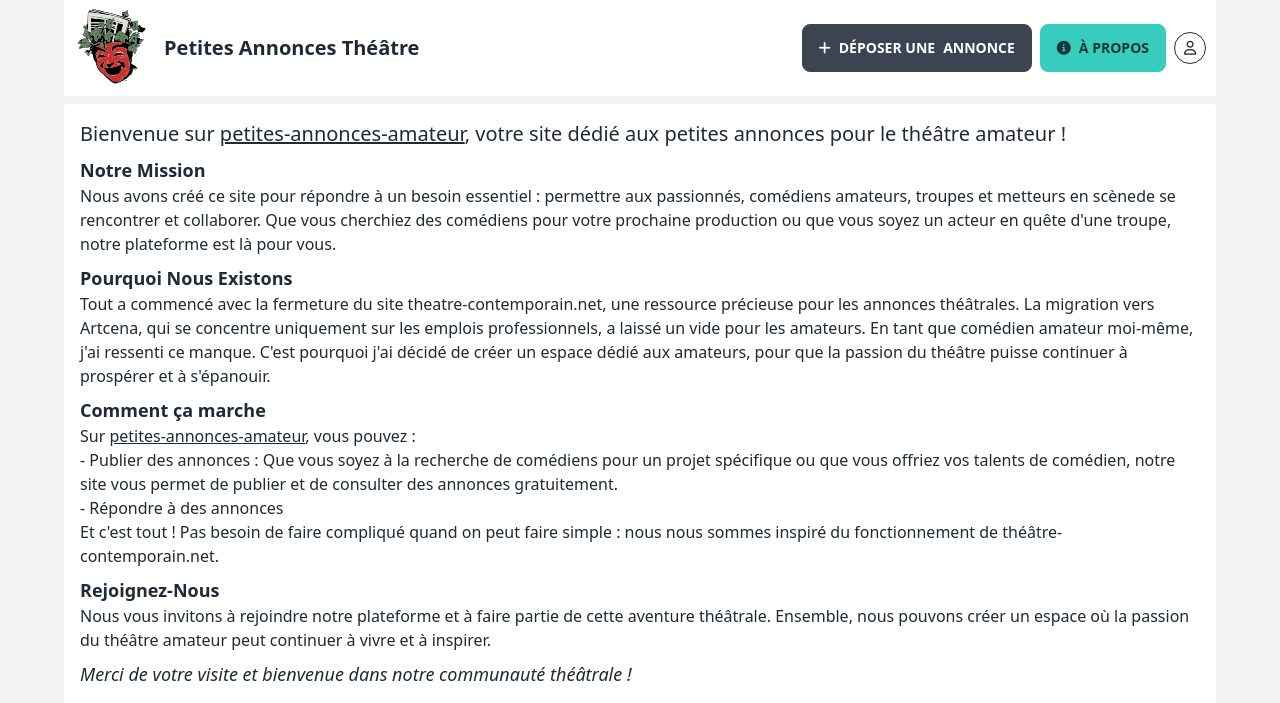
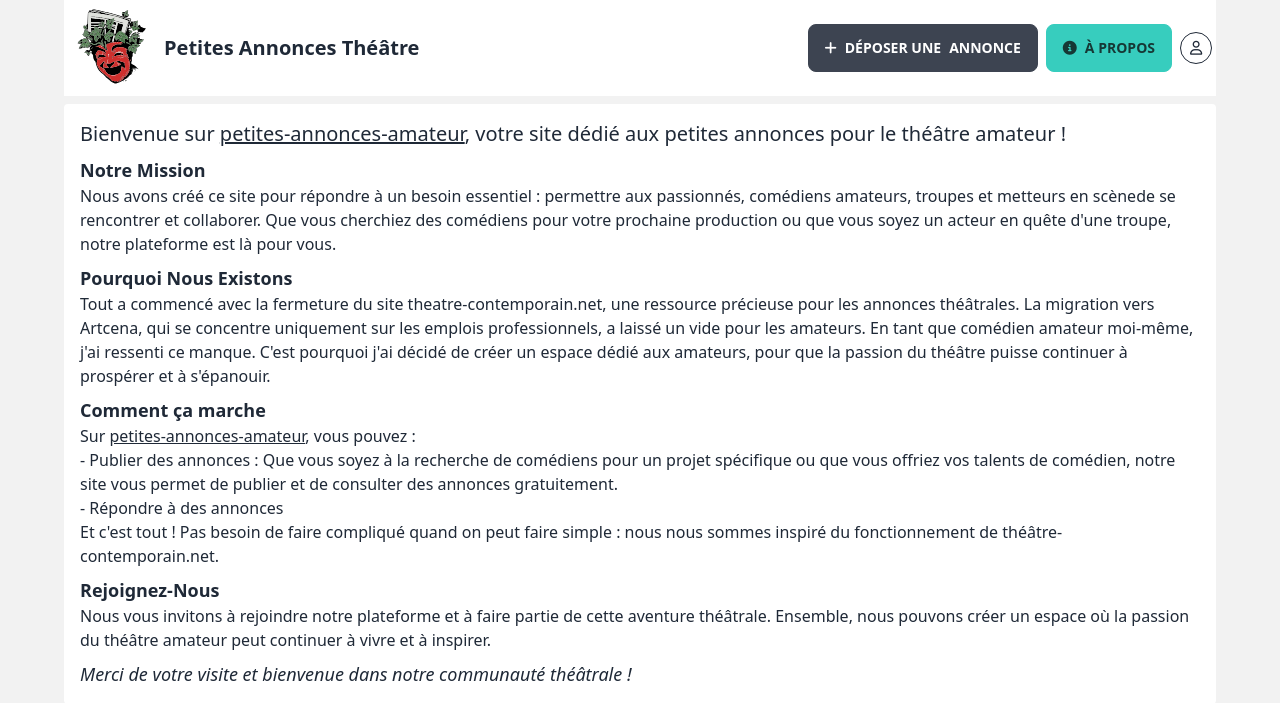
Before and after one commit to kenshuri/petites-annonces-theatre, a Django app: page /about in a window 1280 px wide. Shown: the top 703 px of the page. Run offline with Django 4.2, Linux system fonts and the light colour scheme; some libraries are stand-ins or nearby versions.

Commit message:
FEAT: solve navbar issue

```diff
--- a/blogApp/templates/blogApp/base.html
+++ b/blogApp/templates/blogApp/base.html
@@ -15,8 +15,8 @@
 </head>
 <body class="bg-base-200">
 <header>
-    <div class="flex items-center bg-base-100 max-w-3xl mx-auto lg:max-w-4xl xl:max-w-6xl justify-between gap-2">
-        <div class="flex">
+    <div class="flex bg-base-100 max-w-3xl mx-auto lg:max-w-4xl xl:max-w-6xl justify-between gap-2">
+        <div class="flex flex-1">
             <a class="gap-1 flex items-center" href="{% url 'index' %}">
                 <div class="avatar">
                     <div class="w-16 md:w-24 rounded">
@@ -26,12 +26,12 @@
                 <span class="flex font-bold text-base md:text-xl">Petites Annonces Théâtre</span>
             </a>
         </div>
-        <div class="flex sm:mr-0 gap-2 items-center">
+        <div class="flex flex-2 gap-2 items-center mr-1">
             <a href="{% url 'add_offer' %}" class='btn'><i class='fa-solid fa-plus'></i><span class="hidden ml-2 sm:inline-flex">Déposer une </span><span class="ml-2">annonce</span></a>
             <a href="{% url 'about' %}" class="btn btn-accent "><i class="fa-solid fa-circle-info"></i><span class="hidden md:inline ml-2">à propos</span></a>
             {% if user.is_authenticated %}
                 <div class="dropdown dropdown-end">
-                    <div tabindex="0" role="button" class="btn btn-sm btn-circle mr-3 sm:mr-2 btn-active">
+                    <div tabindex="0" role="button" class="btn btn-sm btn-circle btn-active">
                         <i class="fa-regular fa-user"></i>
                     </div>
                     <ul tabindex="0" class="mt-3 z-[1] p-2 shadow-2xl menu menu-sm dropdown-content bg-base-100 rounded-box w-52">
@@ -45,7 +45,7 @@
                     </ul>
                 </div>
             {% else %}
-                <a href="{% url 'login' %}" class="btn btn-sm btn-circle btn-outline mr-2.5">
+                <a href="{% url 'login' %}" class="btn btn-sm btn-circle btn-outline">
                     <i class="fa-regular fa-user"></i>
                 </a>
             {% endif %}
```
Also changed, not shown: blogApp/static/css/tailwind_daisyui.css.
